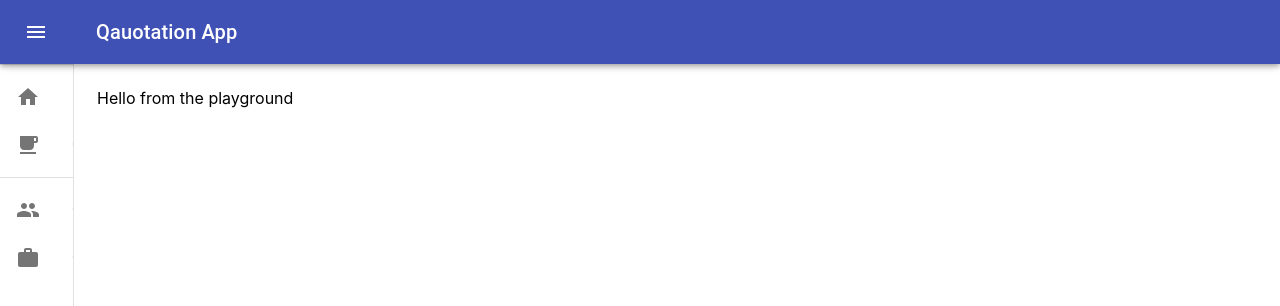
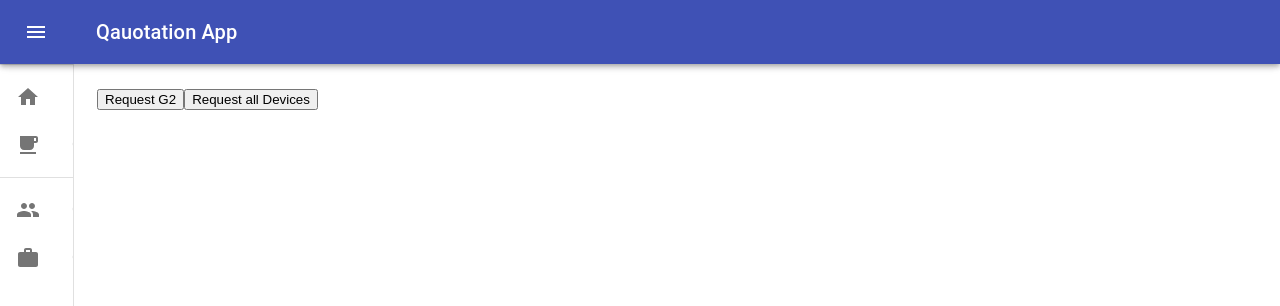
Before and after one commit to Mikel80/pm-quotes, a React (Create React App) app: page /playground in a window 1280 px wide. Shown: the top 306 px of the page. Built offline with nearby package versions, Linux system fonts and the light colour scheme.

Commit message:
Add buttons

```diff
--- a/src/pages/PlayGround.tsx
+++ b/src/pages/PlayGround.tsx
@@ -1,11 +1,11 @@
-import React, { useEffect } from "react";
+import React from "react";
 
 const PlayGround = () => {
   const getUsbDevices = async () => {
     try {
       const devices = await navigator.usb.getDevices();
-      console.log(devices);
       devices.forEach((device) => {
+        console.log(device.vendorId);
         console.log(device.productName);
         console.log(device.manufacturerName);
       });
@@ -14,11 +14,23 @@ const PlayGround = () => {
     }
   };
 
-  useEffect(() => {
-    getUsbDevices();
-  }, []);
+  const getG2Device = async () => {
+    try {
+      const device = navigator.usb.requestDevice({
+        filters: [{ vendorId: 0x1624 }],
+      });
+      console.log(device);
+    } catch (err) {
+      console.log(err);
+    }
+  };
 
-  return <div>Hello from the playground</div>;
+  return (
+    <div>
+      <button onClick={getG2Device}>Request G2</button>
+      <button onClick={getUsbDevices}>Request all Devices</button>
+    </div>
+  );
 };
 
 export default PlayGround;
```
